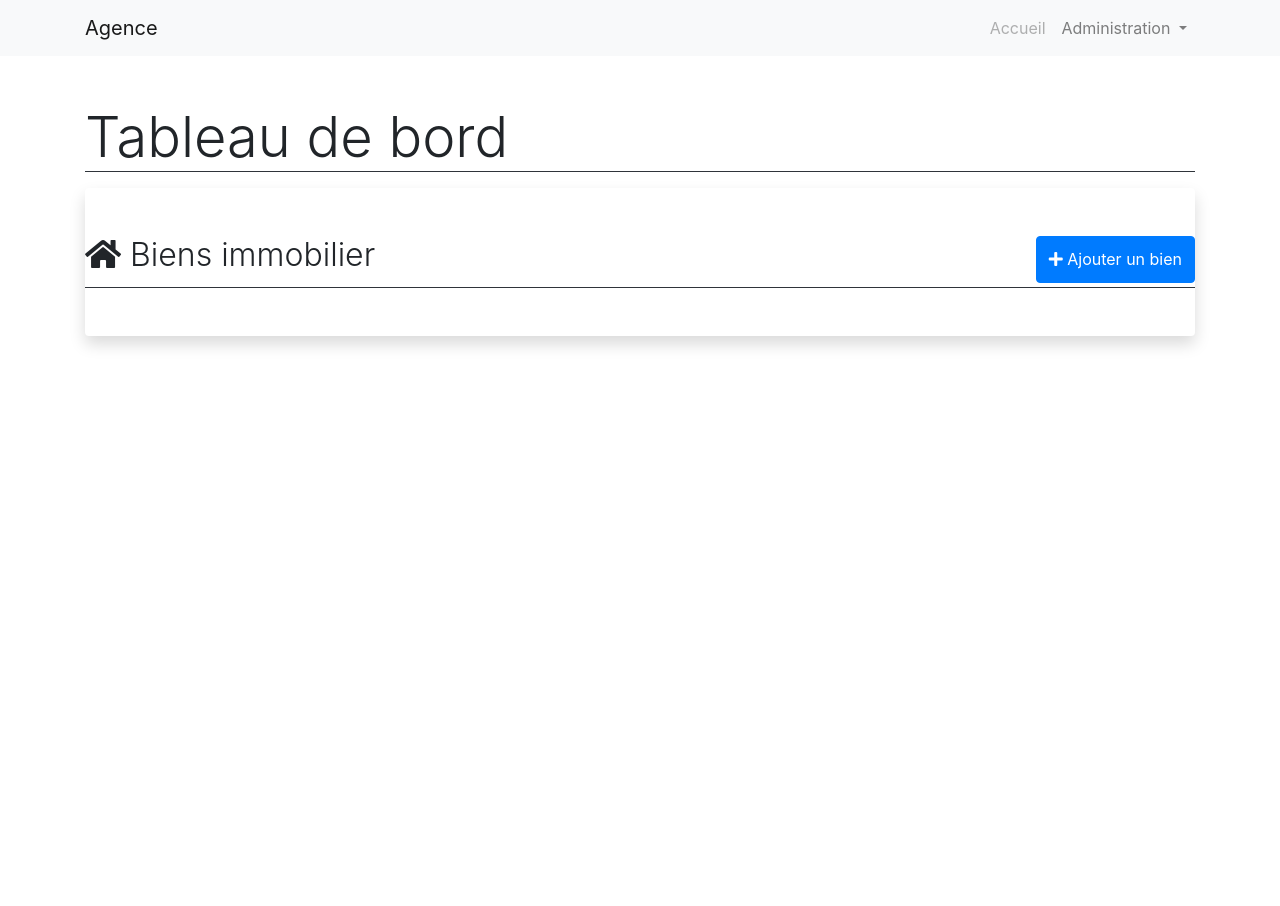
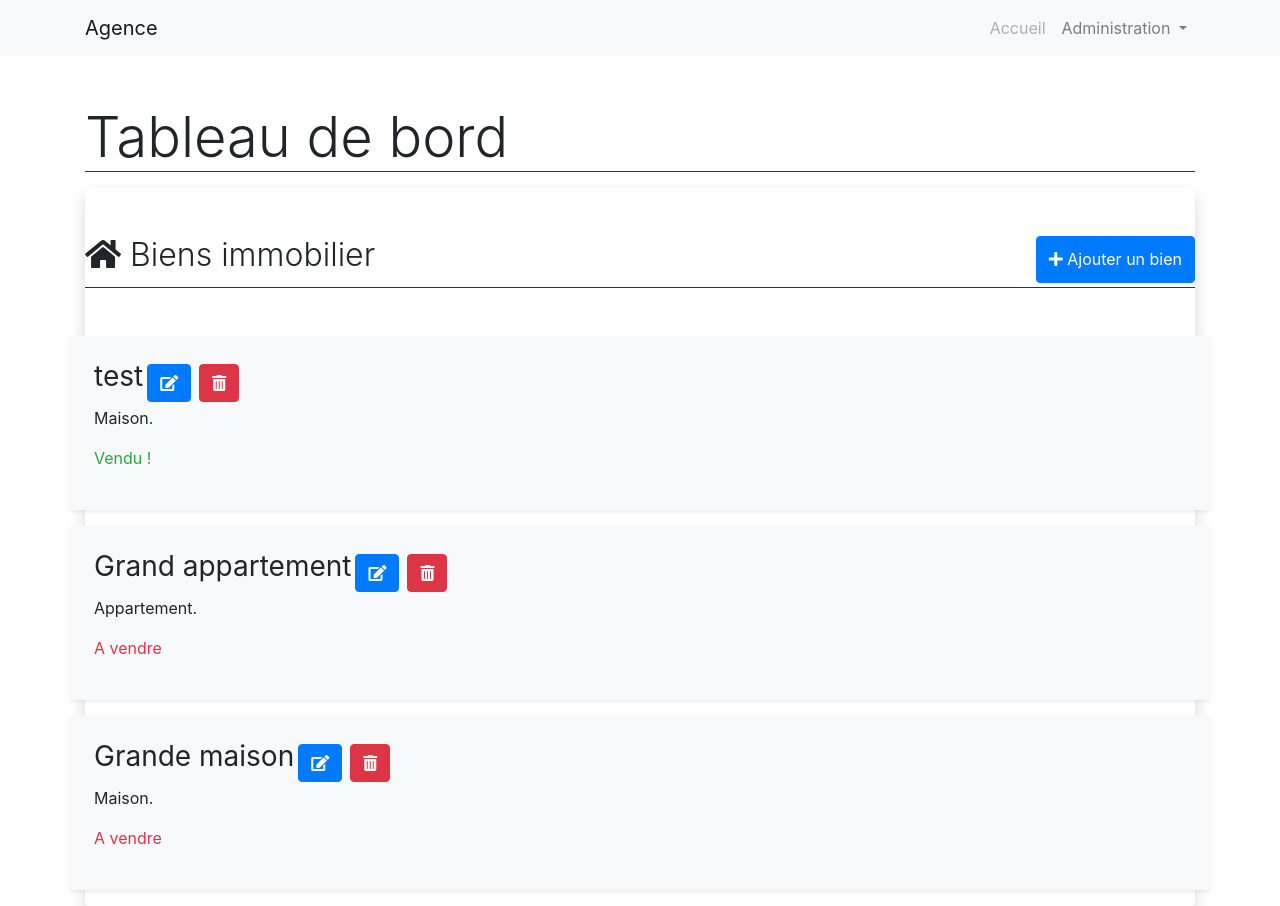
Before and after one commit to antobrines/agenceAngular, an Angular app: page /admin/dashboard in a window 1280 px wide. Before the commit the page ends 800 px from the top, so only its background shows below. Built offline with nearby package versions, Linux system fonts and the light colour scheme.

Commit message:
Affichage des biens avec fix modal

```diff
--- a/src/app/admin/admin-properties/admin-properties.component.html
+++ b/src/app/admin/admin-properties/admin-properties.component.html
@@ -2,12 +2,30 @@
     <div class="row">
         <div class="col-12 d-flex">
             <h2 class="font-weight-light"> <i class="fas fa-home"></i> Biens immobilier</h2>
-            <button class="btn btn-primary ml-auto" type="button" data-toggle="modal" data-target="#propertiesFormModal"><i class="fas fa-plus"></i> Ajouter un bien</button>
+            <button class="btn btn-primary ml-auto" type="button" data-toggle="modal" data-target="#propertiesFormModal" (click)="resetForm()"><i class="fas fa-plus"></i> Ajouter un bien</button>
         </div>
     </div>
     <hr class="mt-1 mb-5 bg-dark">
     <div class="row">
-
+        <div *ngFor="let property of properties" class="col-12 shadow-sm p-4 mb-3 bg-light">
+            <div class="d-flex">
+                <h3 class="font-weight-normal">{{property.title}}</h3>
+                <div class="m1-auto">
+                    <button class="btn btn-primary m-1"><i class="fas fa-edit"></i></button>
+                    <button class="btn btn-danger m-1"><i class="fas fa-trash-alt"></i></button>
+                </div>
+            </div>
+            <p>
+                {{ property.category }}<span *ngIf="property.surface && property.surface !== ''"> de {{ property.surface }} m²</span><span *ngIf="property.rooms && property.rooms !== ''">, {{ property.rooms }} pièce(s)</span>.
+            </p>
+            <p *ngIf="property.price && property.price !== ''">
+                {{ property.price }} €
+            </p>
+            <p>
+                <span *ngIf="property.sold" class="text-success">Vendu !</span>
+                <span *ngIf="!property.sold" class="text-danger">A vendre</span>
+            </p>
+        </div>
     </div>
 </div>
 
--- a/src/app/admin/admin-properties/admin-properties.component.ts
+++ b/src/app/admin/admin-properties/admin-properties.component.ts
@@ -1,5 +1,8 @@
 import { Component, OnInit } from '@angular/core';
 import { NgForm, FormGroup, FormBuilder, Validators } from '@angular/forms';
+import { PropertiesService } from './../../services/properties.service';
+import { Subscription } from 'rxjs';
+import * as $ from 'jquery';
 
 @Component({
   selector: 'app-admin-properties',
@@ -9,12 +12,21 @@ import { NgForm, FormGroup, FormBuilder, Validators } from '@angular/forms';
 export class AdminPropertiesComponent implements OnInit {
 
   propertiesForm: FormGroup;
+  propertiesSubscription: Subscription;
+  properties: any[] = [];
   constructor(
-    private formBuilder: FormBuilder
+    private formBuilder: FormBuilder,
+    private propertiesService: PropertiesService
   ) { }
 
   ngOnInit() {
     this.initPropertiesForm();
+    this.propertiesService.propetiesSubject.subscribe(
+      (data) => {
+        this.properties = data;
+      }
+    );
+    this.propertiesService.emitProperties();
   }
 
   initPropertiesForm(){
@@ -29,6 +41,12 @@ export class AdminPropertiesComponent implements OnInit {
   }
 
   onSubmitPropertiesForm(){
-    console.log(this.propertiesForm.value);
+    const newProperty = this.propertiesForm.value;
+    this.propertiesService.createProperty(newProperty);
+    $('#propertiesFormModal').modal('hide');
+  }
+
+  resetForm(){
+    this.propertiesForm.reset();
   }
 }
--- a/src/app/services/properties.service.ts
+++ b/src/app/services/properties.service.ts
@@ -30,4 +30,10 @@ export class PropertiesService {
   emitProperties(){
     this.propetiesSubject.next(this.properties);
   }
+
+  getProperties() {}
+
+  createProperty(property){
+    this.properties.push(property);
+  }
 }
```
